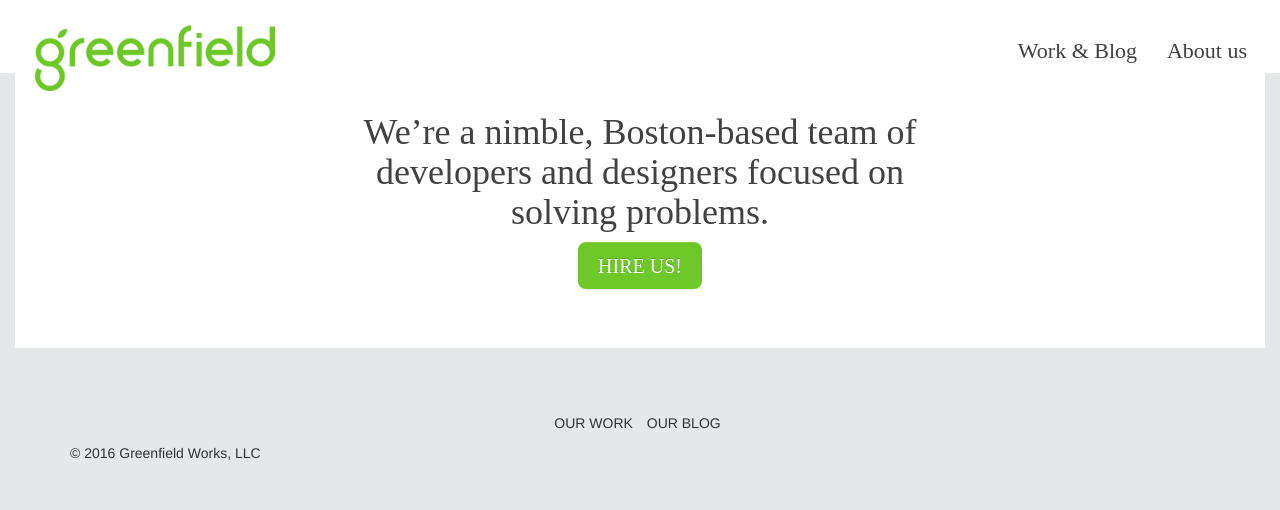
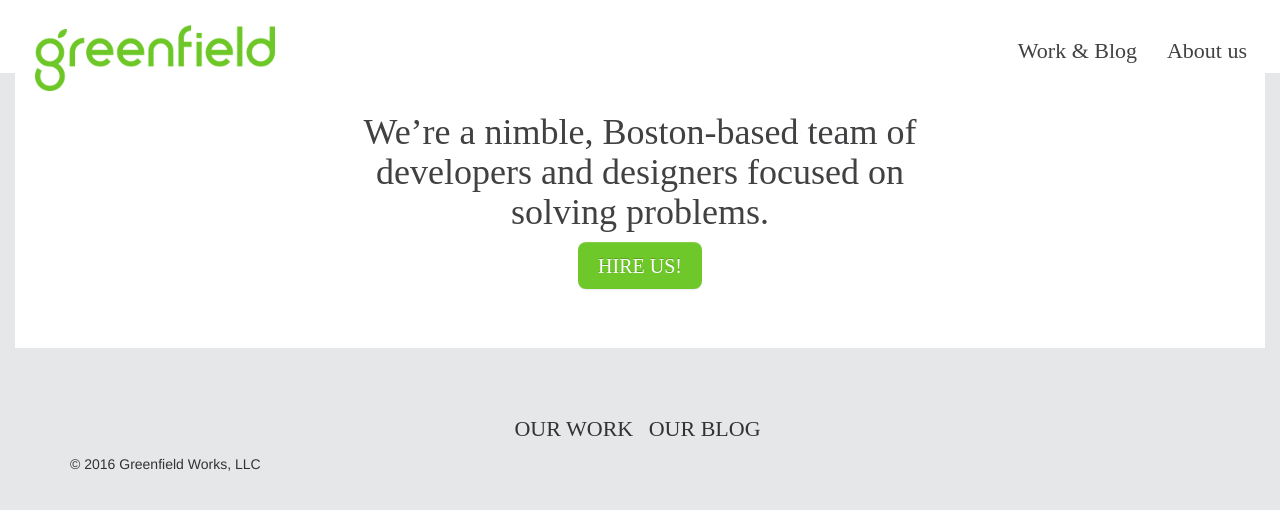
Before and after one commit to greenfieldhq/greenfieldhq.github.io, a Jekyll site: the page built from index.md, in a window 1280 px wide. Shown: the top 510 px of the page. Built offline with Jekyll 4.4.1, drawn with Linux system fonts in a browser that asks for light colours; nearby versions of some CDN libraries; some web fonts are replaced; library files that are not in the unit come from our copies.

Commit message:
added font variable

```diff
--- a/assets/css/greenfield.scss
+++ b/assets/css/greenfield.scss
@@ -7,6 +7,9 @@
 $brand-primary: #6EC829;
 $gray-base: #414042;
 $gray-light: #E6E7E8;
+$font-primary: 'Celias';
+$font-primary-bold: 'Celias Bold';
+$font-secondary-italic: 'Proxima Nova Italic';
 
 body {
   background-color: $gray-light;
@@ -14,7 +17,7 @@
 
 h1, h2, h3 {
   color: $gray-base;
-  font-family: 'Celias Bold';
+  font-family: $font-primary-bold;;
 }
 
 section.header {
@@ -23,15 +26,17 @@
   padding-bottom: 30px;
 
   h1 {
-    font-family: 'Proxima Nova Italic';
+    font-family: $font-secondary-italic;
   }
 }
 
 section.page-body {
   background-color: $gray-light;
 
-  .title {
+  div.title {
     margin-top: 65px;
+    font-size: 22px;
+    font-family: $font-primary-bold;
   }
 }
 
@@ -43,7 +48,7 @@
   background-color: $brand-primary;
   background-image: none;
   border: none;
-  font-family: 'Proxima Nova Italic';
+  font-family: $font-secondary-italic;
 }
 
 .btn-primary:hover, .btn-primary:focus {
@@ -71,7 +76,7 @@
 .navbar {
   margin: 0px;
   button {
-    font-family: 'Celias Bold';
+    font-family: $font-primary-bold;;
     font-size: 22px;
     margin-top: 18px;
   }
```
